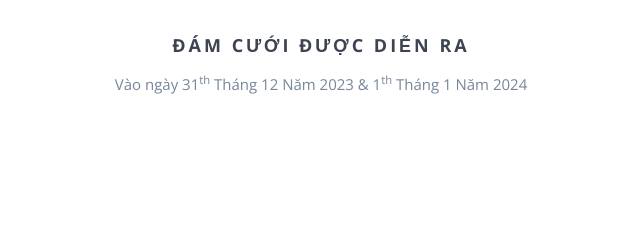
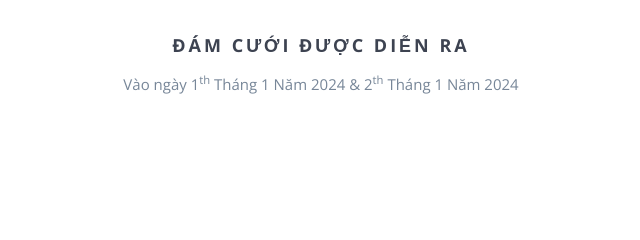
Before and after one commit to Duongvinh227/wedding, a website: page index.html in a window 1280 px wide. Shown: the part 779-1019 px from the top of the page, 319-959 px from the left. Drawn offline with nearby package versions, Linux system fonts and the light colour scheme; some packages are replaced by stand-ins of ours; grey boxes are pictures that could not be loaded; files whose address does not match are found by name.

Commit message:
change date

```diff
--- a/index.html
+++ b/index.html
@@ -117,7 +117,7 @@
         <div class="row">
             <div class="col-md-12 text-center">
                 <h3>Đám cưới được diễn ra</h3>
-                <p>Vào ngày 31<sup>th</sup> Tháng 12 Năm 2023 & 1<sup>th</sup> Tháng 1 Năm 2024
+                <p>Vào ngày 1<sup>th</sup> Tháng 1 Năm 2024 & 2<sup>th</sup> Tháng 1 Năm 2024
                     </p>
                 <div class="share-bar"></div>
             </div>
```
